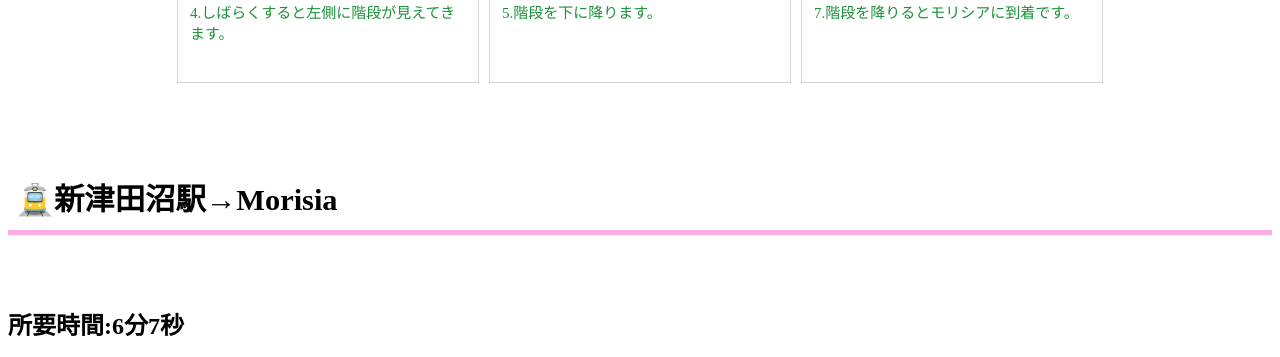
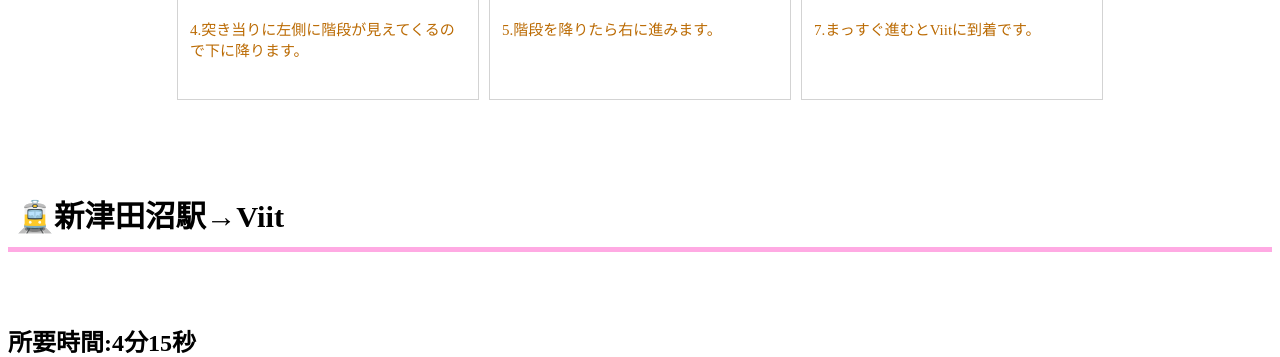
Before and after one commit to yabukilab/matsuda-c, a PHP site: page /index3.html in a window 1280 px wide; the page is wider, and only the part inside the window is pictured. Shown: the part 5170-5527 px from the top of that part. Run offline with PHP 8.4, Linux system fonts and the light colour scheme.

Commit message:
ビート

```diff
--- a/htdocs/index3.html
+++ b/htdocs/index3.html
@@ -57,60 +57,61 @@
     <img src="IMG_2629.jpeg" alt=”文具コーナー”>
   </div>
   </div>
-  <p class="moji6">第2位はセカンドストリートモリシア津田沼店になります。<br>誰もが好きなファッションですが新しい服を買うには学生には厳しい・・・というお悩みはありませんか?
-    <br>中古の服を専門に扱う店舗でブランド品や流行の服を格安で手に入れることができます。また、新しく買ったからこの服は不要になったことはありませんか?<br>
-    販売だけでなく、中古服の買取も行っているので売ったお金で新しい服を買う方法も!
-    <br>メンズだけでなくレディースの服や靴の販売も行っているので足を運んでみてください。
-    店舗に飾ってあるマネキンを確認して最新の流行ファッションをチェック!</p><p class="moji5">※取り扱い商品に関してはホームページをご確認ください。<a href="https://www.2ndstreet.jp/shop/details?shopsId=31234#:~:text=%E3%82%BB%E3%82%AB%E3%83%B3%E3%83%89%E3%82%B9%E3%83%88%E3%83%AA%E3%83%BC%E3%83%88">2nd STREET</a></p>
+  <p class="moji6">第2位は無印良品津田沼ビート店になります。<br>津田沼で唯一の無印良品となっていて1Fの店内には一面に商品が陳列されています。
+    <br>取り扱いの商品はインテリアから文具・衣類・食品と様々でオシャレな物から便利な物まで多岐にわたっています。
+    <br>写真の三枚目は文具コーナーになるのですが学生には文具は欠かせない必需品でペンだけで多くの種類があるのがわかると思います。
+    <br>またメンズ・レディース問わず衣類の販売も行っているので全身無印コーデでオシャレな着こなしも可能です。
+    <br>無印良品の有名な収納グッズ等も豊富に取り揃えておりこれを機に部屋のお掃除も捗ること間違いなし。
+    無印良品で日常生活をさらにワンアップしましょう!</p><p class="moji5">※取り扱い商品に関してはホームページでご確認ください。<a href="https://www.muji.com/jp/ja/shop/detail/046766#:~:text=%E4%BD%8F%E6%89%80.%20%E3%80%9227408?msockid=0f56c0ad9c17669011d9d2459dfd679e">無印良品</a></p>
   </p>
 
     <div class="maru3">
       <span>３</span>
     </div>
-  <h4 class="heading">animate &#128717;</h4>
-  <p class="moji3">営業時間:平日 11:00～21:00 土日祝 11:00～20:00 ※営業時間が異なります。 場所:5F エスカレーター前</p>
+  <h4 class="heading">駿河屋 	&#129528;</h4>
+  <p class="moji3">営業時間:10:00～21:00 場所:3F ゲームセンター横</p>
   <div style="text-align: center;">
   <div class="b-image">
-      <img src="IMG_2606.jpeg" alt=”アニメイトの外観”>
-      <img src="IMG_2605.jpeg" alt=”店舗入り口”>
-      <img src="IMG_2606.jpg" alt=”ハイキューのぼり”>
+      <img src="IMG_2514.jpeg" alt=”駿河屋の外観”>
+      <img src="IMG_2630.jpeg" alt=”店内1”>
+      <img src="IMG_2631.jpeg" alt=”店内2”>
     </div>
   </div>
-  <p class="moji6">第3位はアニメイト津田沼店になります!<br>
-    アニメのキャラクターグッズやフィギュア・ガチャガチャなど豊富なラインナップでアニメ好きの方は必見!<br>
-    アニメをあまり見ない方も足を運んでみてはいかがでしょうか?<br>
-    人気のアニメからマニアックなアニメまで多くのグッズがあり、これを機にアニメという新たな趣味を見つけるチャンスでもあります。<br>
-    店内には多くの人気アニメのアクリルスタンドや書籍・カードがずらりと並んでおり日本最大級のアニメ専門店ならではの品揃え。<br>
-    店舗前には大人気アニメの「ハイキュー!!」の旗があり写真を撮って思い出になること間違いなし!<br>
-    平日と土日祝では営業時間が違うので注意してください。</p>
-    <p class="moji5">※詳しくはホームページをご確認ください。<a href="https://www.animate.co.jp/shop/tsudanuma/">店舗ホームページ</a><br><br>
+  <p class="moji6">第3位は駿河屋津田沼ビート店になります!<br>
+    アニメやアイドルグッズからゲームぬいぐるみまでその数は驚異の１０万点以上と知る人ぞ知る専門店
+    <br>店内には多くの商品が陳列されていて商品分類別に分けられておりその中から目的の商品を探します。
+    <br>写真の三枚目はアニメグッズのコーナーになりますが今人気のアニメから年代物まで豊富な種類を取り揃え中古なら格安で購入することができます。
+    <br>販売だけでなく買取も行っているのでマニアックな物を売ろうか考えてる人は高額査定のチャンス。
+    <br>多くの商品の中から推しのグッズやずっと探していた物を見つけるお宝発掘のチャンス!
+    <br>ホームページから店頭にある商品を検索することができるのでお目当ての物がある人は検索してみてください。</p>
+    <p class="moji5">※詳しくはホームページをご確認ください。<a href="https://www.suruga-ya.jp/feature/tsudanuma/index.html#:~:text=%E9%A7%BF%E6%B2%B3%E5%B1%8B%20%E6%B4%A5%E7%94%B0%E6%B2%BC%E3%83%93%E3%83%BC%E3%83%88?msockid=0f56c0ad9c17669011d9d2459dfd679e">駿河屋</a><br><br>
 <center><h7 class="heading">アクセス方法&#128694;&#8205;&#10145;&#65039;</h7></center>
 <p id="test1">
-<h5 class="heading">&#128649;JR津田沼駅→Morisia</h5></p>
-  <h8 class="heading">所要時間:1分31秒</h8>
+<h5 class="heading">&#128649;JR津田沼駅→Viit</h5></p>
+  <h8 class="heading">所要時間:1分49秒</h8>
   <div id="cards">
     <div class="card">
       <div class="picture"><img src="IMG_2678.jpeg" alt="津田沼駅改札" /></div>
       <div class="description">
         <p>
         1.
-        改札を出て右(南口)に向かいます。
+        改札を出て左(北口)に向かいます。
         </p>
       </div>
     </div>
     <div class="card" id="card-center">
-      <div class="picture"><img src="IMG_2620.jpeg" alt="津田沼駅南口" /></div>
+      <div class="picture"><img src="IMG_2623.jpeg" alt="津田沼駅北口" /></div>
       <div class="description">
         <p>
-        2.津田沼駅の南口に出ます。
+        2.津田沼駅の北口に出ます。
         </p>
       </div>
     </div>
     <div class="card">
-      <div class="picture"><img src="IMG_2619.jpeg" alt="南口歩道橋" /></div>
+      <div class="picture"><img src="IMG_2622.jpeg" alt="北口歩道橋" /></div>
       <div class="description">
         <p>
-        3.歩道橋をまっすぐ進みます。正面に見えてきます。
+        3.北口の広場に出るのでまっすぐ進みます。。正面にViitが見えてきます。
         </p>
       </div>
     </div>
@@ -118,34 +119,34 @@
   </div>
   <div id="cards">
     <div class="card">
-      <div class="picture"><img src="IMG_2617.jpeg" alt="階段手前" /></div>
+      <div class="picture"><img src="IMG_2625.jpeg" alt="階段" /></div>
       <div class="description">
         <p>
-          4.しばらくすると左側に階段が見えてきます。
+          4.突き当りに左側に階段が見えてくるので下に降ります。
         </p>
       </div>
     </div>
     <div class="card" id="card-center">
-      <div class="picture"><img src="IMG_2618 (1).jpeg" alt="階段" /></div>
+      <div class="picture"><img src="IMG_2633.jpeg" alt="交差点前" /></div>
       <div class="description">
         <p>
-         5.階段を下に降ります。
+         5.階段を降りたら右に進みます。
         </p>
       </div>
     </div>
     <div class="card">
-      <div class="picture"><img src="IMG_2616.jpeg" alt="モリシア" /></div>
+      <div class="picture"><img src="IMG_2512.jpeg" alt="ビート" /></div>
       <div class="description">
         <p>
-          7.階段を降りるとモリシアに到着です。
+          7.まっすぐ進むとViitに到着です。
         </p>
       </div>
     </div>
   </div>
 
 
-  <h6 class="heading">&#128650;新津田沼駅→Morisia</h6></p>
-  <h9 class="heading">所要時間:6分7秒</h9><br>
+  <h6 class="heading">&#128650;新津田沼駅→Viit</h6></p>
+  <h9 class="heading">所要時間:4分15秒</h9><br>
   <br>
   <div id="cards">
     <div class="card">
@@ -168,72 +169,37 @@
       <div class="picture"><img src="IMG_2666.jpeg" alt="新津田沼駅交差点" /></div>
       <div class="description">
         <p>
-          3.階段を降りると交差点に差し掛かるので渡ります。
+          3.階段を降りると交差点に差し掛かるので渡りまっすぐ進みます。
         </p>
       </div>
     </div>
   </div>
   <div id="cards">
     <div class="card">
-      <div class="picture"><img src="IMG_2668.jpeg" alt="まっすぐな道" /></div>
+      <div class="picture"><img src="IMG_2634.jpeg" alt="まっすぐな道" /></div>
       <div class="description">
         <p>
-          4.渡ったら右にまっすぐ進みます。
+          4.渡ったらまっすぐ進みます。
         </p>
       </div>
     </div>
     <div class="card" id="card-center">
-      <div class="picture"><img src="IMG_2670.jpeg" alt="歩道橋階段" /></div>
+      <div class="picture"><img src="IMG_2633.jpeg" alt="交差点" /></div>
       <div class="description">
         <p>
-         5.左側に歩道橋の階段が見えてくるので上ります。
+         5.突き当りに差し掛かるので右に曲がります。
         </p>
       </div>
     </div>
     <div class="card">
-      <div class="picture"><img src="IMG_2672.jpeg" alt="津田沼駅風景" /></div>
+      <div class="picture"><img src="IMG_2512.jpeg" alt="ビート" /></div>
       <div class="description">
         <p>
-          6.階段を上がったら右に行き津田沼駅の方向に進みます。
+          6.まっすぐ進むとViitに到着です。
         </p>
       </div>
     </div>
   </div>
-  <div id="cards">
-    <div class="card">
-      <div class="picture"><img src="IMG_2623.jpeg" alt="津田沼駅北口" /></div>
-      <div class="description">
-        <p>
-          7.JR津田沼駅の北口が見えてくるので駅の中を通って南口に行きます。
-        </p>
-      </div>
-    </div>
-    <div class="card" id="card-center">
-      <div class="picture"><img src="IMG_2619.jpeg" alt="南口歩道橋" /></div>
-      <div class="description">
-        <p>
-         8.歩道橋があるのでまっすぐ進みます。
-        </p>
-      </div>
-    </div>
-    <div class="card">
-      <div class="picture"><img src="IMG_2618 (1).jpeg" alt="階段" /></div>
-      <div class="description">
-        <p>
-          9.左側に階段が見えてくるので下に降ります。
-        </p>
-      </div>
-    </div>
-<div class="card">
-  <div class="picture"><img src="IMG_2616.jpeg" alt="モリシア風景" /></div>
-  <div class="description">
-    <p>
-      10.階段を降りたらモリシアに到着です。
-    </p>
-  </div>
-</div>
-</div>
-
 
  <br><br><br><br><center><a href="トップページのURLを記入" class="btn">トップに戻る</a></center>
   <div class="wrapper">
--- a/htdocs/style3.css
+++ b/htdocs/style3.css
@@ -353,7 +353,7 @@ p.marushashin img {
 
                 .description p {
                   font-size: 15px;
-                  color: rgb(25, 145, 55);
+                  color: rgb(187, 107, 4);
                 }
 
                 .wrapper{
```
